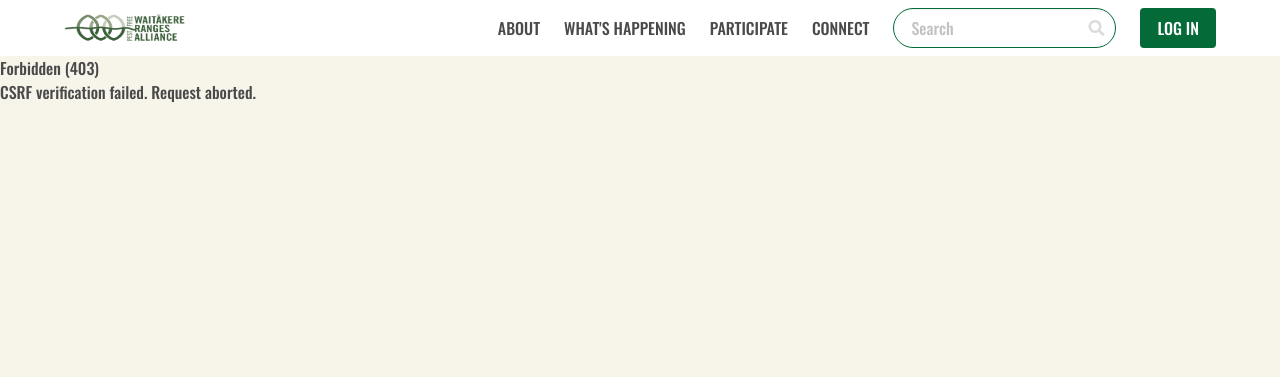
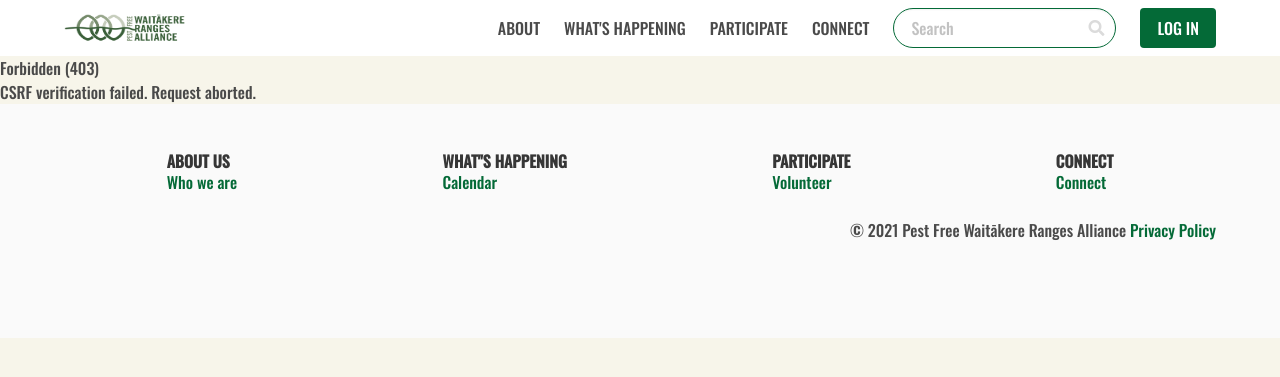
Before and after one commit to johnkellehernz/pfwra, a Django app: template pfwra/templates/403.html in a window 1280 px wide. Shown: the top 377 px of the page. Run offline with Django 3.2, Linux system fonts and the light colour scheme; the template is opened without the code that fills it, so the values that code supplies are empty; parts of the project's set-up code (start-up, migrations or seed data) failed here and were passed over.

Commit message:
Basic footer

```diff
--- a/pfwra/static/sass/project.scss
+++ b/pfwra/static/sass/project.scss
@@ -38,12 +38,18 @@ $body-background-color: $beige;
 
 @import "./node_modules/bulma/bulma.sass";
 
+
+// Bulma override
 .hero {
     background-repeat: no-repeat;
     background-size: cover;
 }
 
+
+//Customstuff
 .rounded-card {
     background-image: url("https://bulma.io/images/placeholders/256x256.png");
     border-radius: 50%;
+    width: 256px;
+    height: 256px;
 }
--- a/pfwra/templates/base.html
+++ b/pfwra/templates/base.html
@@ -18,6 +18,12 @@
     {% block content %}
     {% endblock content %}
 
+    {% block footer %}
+      {# Header contains the main_navigation block #}
+      {% include "includes/footer.html" %}
+    {% endblock footer %}
+
+
     <script src="{% static 'js/project.min.js' %}"></script>
 
   </body>
--- a/pfwra/templates/common/blocks/card.html
+++ b/pfwra/templates/common/blocks/card.html
@@ -4,9 +4,9 @@
   <div class="card-image">
     <figure class="image is-4by3">
       {% if value.image %}
-        {% image value.image fill-1280x960 %}
+        {% image value.image fill-512x512 %}
       {% else %}
-      <img src="https://bulma.io/images/placeholders/1280x960.png" alt="Placeholder image"/>
+      <img src="https://bulma.io/images/placeholders/empty.png" alt="Placeholder image"/>
       {% endif %}
     </figure>
   </div>
--- /dev/null
+++ b/pfwra/templates/includes/footer.html
@@ -0,0 +1,35 @@
+<footer class="footer">
+    <div class="container">
+
+        <nav class="level">
+          <div class="level-item has-text-left">
+            <div>
+                <h6 class="title is-6">{{ 'About Us'|upper }}</h6>
+                <a class="link is-info">Who we are</a>
+            </div>
+          </div>
+          <div class="level-item has-text-left">
+            <div>
+                <h6 class="title is-6">{{ 'What"s Happening'|upper }}</h6>
+                <a class="link is-info">Calendar</a>
+            </div>
+          </div>
+          <div class="level-item has-text-left">
+            <div>
+                <h6 class="title is-6">{{ 'Participate'|upper }}</h6>
+                <a class="link is-info">Volunteer</a>
+            </div>
+          </div>
+          <div class="level-item has-text-left">
+            <div>
+                <h6 class="title is-6">{{ 'Connect'|upper }}</h6>
+                <a class="link is-info">Connect</a>
+            </div>
+          </div>
+        </nav>
+
+        <div class="content has-text-right">
+            <p>© {% now "Y" %} Pest Free Waitākere Ranges Alliance <a href="/">Privacy Policy</a></p>
+        </div>
+  </div>
+</footer>
```
Also changed, not shown: pfwra/templates/home/home_page.html (+12 -7 lines), pfwra/templates/includes/counter.html (+4 -6 lines), pfwra/static/css/project.css, pfwra/static/css/project.min.css.
